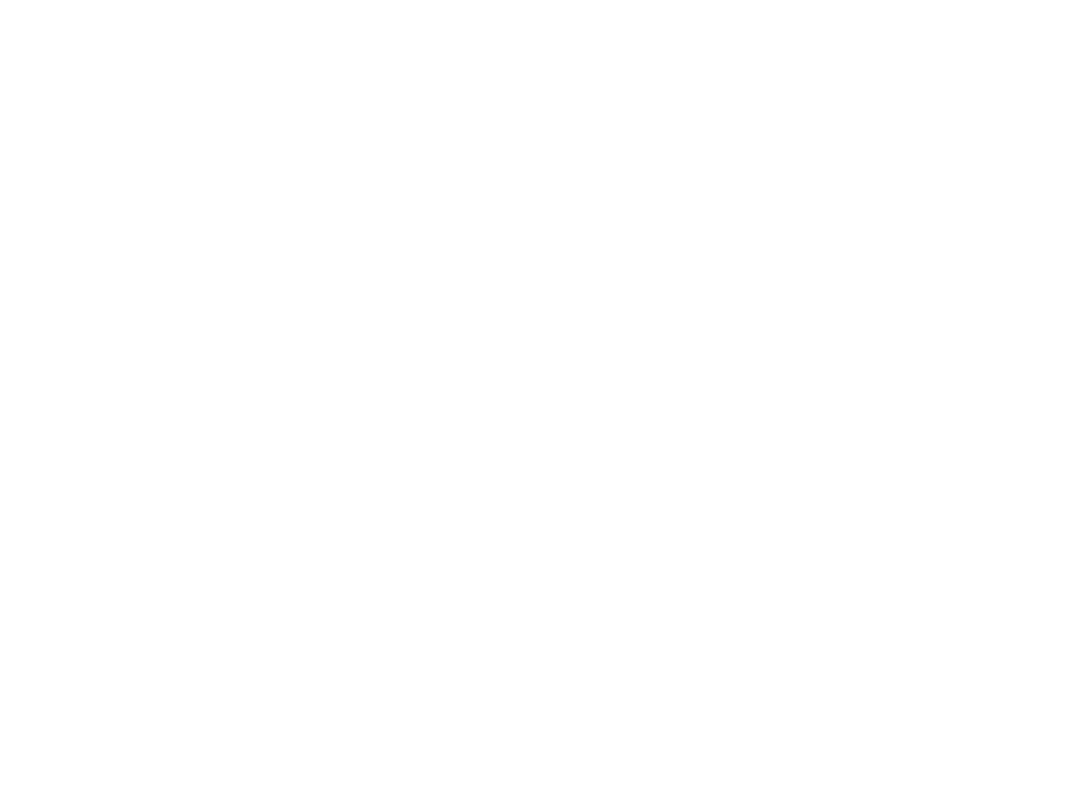
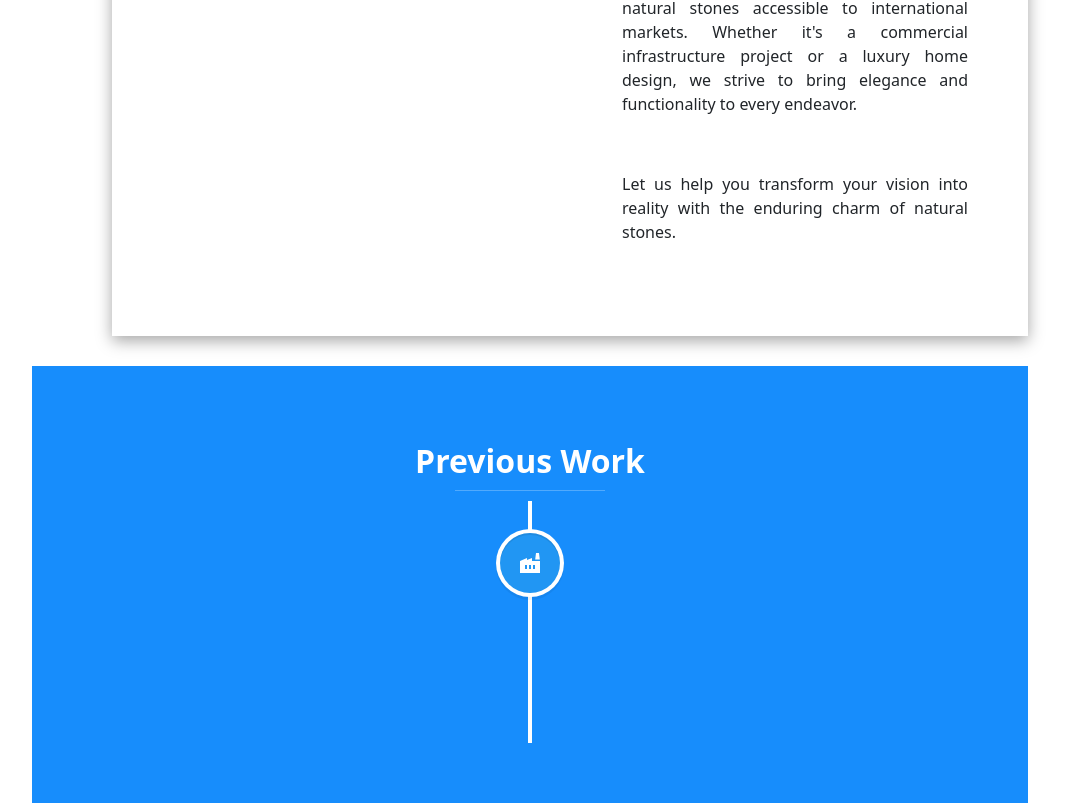
Before and after one commit to Snevj/Shree-Daulat, a React (Create React App) app in the folder frontend/: page / in a window 1280 px wide. Shown: the part 1530-2333 px from the top of the page, without its empty margins (170-1237 px from the left). Before the commit the page ends 1448 px from the top, so only its background shows below. Built offline with nearby package versions, Linux system fonts and the light colour scheme.

Commit message:
Adding the react-verticle-timeline-component effect in project

```diff
--- a/frontend/package.json
+++ b/frontend/package.json
@@ -10,8 +10,9 @@
     "react": "^18.2.0",
     "react-dom": "^18.2.0",
     "react-icons": "^5.4.0",
-    "react-scripts": "^5.0.1",
+    "react-scripts": "^3.0.1",
     "react-simple-typewriter": "^5.0.1",
+    "react-vertical-timeline-component": "^3.5.3",
     "simple-typewriter-react": "^3.0.2",
     "typewriter-effect": "^2.21.0",
     "web-vitals": "^4.2.4"
--- a/frontend/src/App.js
+++ b/frontend/src/App.js
@@ -1,6 +1,7 @@
 import Layout from "./components/layouts/Layout";
 import React from "react";
 import About from "./pages/About/about";
+import Work from "./pages/Work/experiencepast";
 
 function App() {
   return (
@@ -8,6 +9,7 @@
       <Layout />
       <div className="container">
         <About/>
+        <Work />
       </div>
     </div>
   );
--- a/frontend/src/pages/About/about.js
+++ b/frontend/src/pages/About/about.js
@@ -1,6 +1,6 @@
 import React from 'react'
 import './about.css'
-import stoneImage from '../About/stone.jpg'//adding the pictures of stone for "about us" section
+import stoneImage from '../About/stone.jpg'//adding the pictures of stone fro
 
 const about = () => {
     return (
@@ -13,9 +13,10 @@
                     <div className='col-md-6 about-content'>
                         <h1>About Us</h1>
                         <p>
-                            <p>
-                                We are a trusted name in the global trade and export of premium natural stones, committed to delivering quality and craftsmanship to clients across international markets. With expertise in sourcing, processing, and exporting a wide range of natural stones — including granite, marble, sandstone, and limestone — we cater to diverse industries such as construction, interior design, and landscaping.
-                            </p>
+                            We are a trusted name in the global trade and export of premium natural stones, committed to delivering quality and craftsmanship to clients across international markets. With expertise in sourcing, processing, and exporting a wide range of natural stones — including granite, marble, sandstone, and limestone — we cater to diverse industries such as construction, interior design, and landscaping.
+
+                            <p>Our Vision
+                                To be a leading provider of high-quality natural stones worldwide, recognized for our commitment to sustainability, ethical sourcing, and exceptional customer service.</p>
                             <p>What We Offer
                                 - Premium Products: A carefully curated selection of natural stones, available in a variety of colors, textures, and finishes to meet global standards and diverse preferences.
                                 - Tailored Solutions: Custom sizes, cuts, and finishes to suit the specific needs of our clients, ensuring seamless integration into their projects.
@@ -24,8 +25,12 @@
                             <p>Why Choose Us?
                                 - Superior Quality: Our stones undergo rigorous quality checks to ensure durability, aesthetic appeal, and precision.
                                 - Sustainability Focus: We prioritize eco-friendly practices in sourcing and production to minimize environmental impact.
-                                - Customer-Centric Approach: From consultation to delivery, we provide personalized support to ensure client satisfaction
-                            </p>
+                                - Customer-Centric Approach: From consultation to delivery, we provide personalized support to ensure client satisfaction.</p>
+
+                            <p>Our Commitment
+                                We aim to bridge the gap between nature's beauty and human innovation, making timeless and durable natural stones accessible to international markets. Whether it's a commercial infrastructure project or a luxury home design, we strive to bring elegance and functionality to every endeavor.</p>
+
+                            <p>Let us help you transform your vision into reality with the enduring charm of natural stones.</p>
                         </p>
                     </div>
                 </div>
--- /dev/null
+++ b/frontend/src/pages/Work/experiencepast.css
@@ -0,0 +1,18 @@
+.work {
+    background-color: rgb(23, 141, 252);
+    color: aliceblue;
+    width: auto;
+    margin-left: 120px;
+}
+.work-exp {
+    padding: 60px 0px;
+}
+.work-exp h2 {
+    font-weight: bold;
+    color: white;
+}
+.work-exp hr {
+    color: white;
+    width: 150px;
+    margin: 10px auto;
+}
--- /dev/null
+++ b/frontend/src/pages/Work/experiencepast.js
@@ -0,0 +1,40 @@
+import React from 'react'
+import './experiencepast.css'
+import { VerticalTimeline, VerticalTimelineElement }  from 'react-vertical-timeline-component';
+import 'react-vertical-timeline-component/style.min.css';
+import { MdFactory } from "react-icons/md";
+
+//hr is the small line in beside the project section
+//react-verticle-timeline-component in www.npmjs is used for giving the effect of smooth transition of projects
+const Experience = () => {
+  return (
+    <>
+      <div className=' work'>
+        <div className='container work-exp'>
+          <h2 className='col-12 mt-3 mb-1  text-center text-upparcase'>
+            Previous Work
+          </h2>
+          <hr />
+          <VerticalTimeline>
+            <VerticalTimelineElement
+              className="vertical-timeline-element--work"
+              contentStyle={{ background: 'white', color: 'rgb(33, 150, 243)' }}
+              contentArrowStyle={{ borderRight: '7px solid  rgb(33, 150, 243)' }}
+              date="2024 - present"
+              iconStyle={{ background: 'rgb(33, 150, 243)', color: '#fff' }}
+              icon={<MdFactory />}
+            >
+              <h3 className="vertical-timeline-element-title">Household Repair</h3>
+              <h4 className="vertical-timeline-element-subtitle">Miami, FL</h4>
+              <p>
+                Creative Direction, User Experience, Visual Design, Project Management, Team Leading
+              </p>
+            </VerticalTimelineElement>
+          </VerticalTimeline>
+        </div>
+      </div>
+    </>
+  )
+}
+
+export default Experience
```
Also changed, not shown: 1 other file (tests, documents, lock files or other folders).
